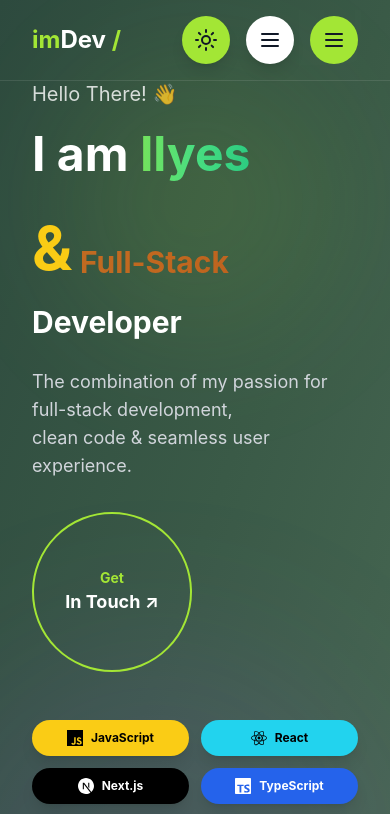
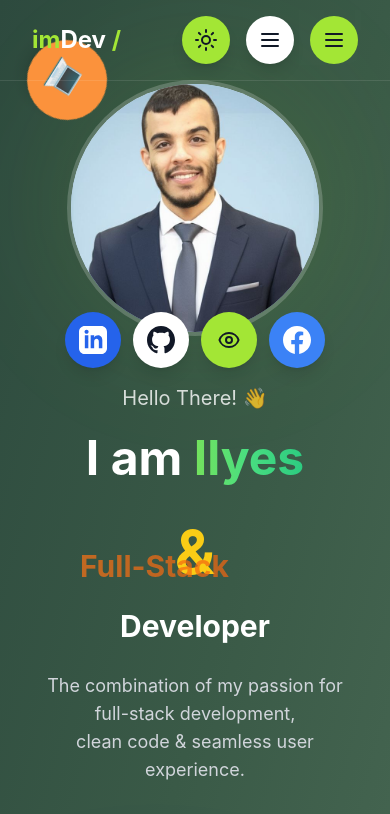
Before and after one commit to ilyes27dz/my-portfolio, a Next.js app: page / in a window 390 px wide. Shown: the top 814 px of the page. Built offline with nearby package versions, Linux system fonts and the light colour scheme.

Commit message:
Fix mobile photo display and About section layout

```diff
--- a/src/components/Hero.tsx
+++ b/src/components/Hero.tsx
@@ -86,7 +86,7 @@ export default function Hero() {
   return (
     <section
       ref={containerRef}
-      className={`relative min-h-screen flex items-center justify-between px-8 md:px-20 overflow-hidden ${bgGradient} pt-20 pb-32`}
+      className={`relative min-h-screen flex flex-col lg:flex-row items-center justify-center lg:justify-between px-8 md:px-20 overflow-hidden ${bgGradient} pt-20 pb-32`}
       id="home"
     >
       {/* Animated Background Circles */}
@@ -137,9 +137,10 @@ export default function Hero() {
         initial={{ opacity: 0, x: -100 }}
         animate={{ opacity: 1, x: 0 }}
         transition={{ duration: 1, delay: 0.5 }}
-        className="relative hidden lg:block z-10"
+        className="relative z-10 w-full flex justify-center lg:justify-start mb-12 lg:mb-0"
       >
         {/* Floating Decorations */}
+        <div className="relative">
           <motion.div
             animate={{ rotate: 360 }}
             transition={{ duration: 20, repeat: Infinity, ease: 'linear' }}
@@ -151,13 +152,13 @@ export default function Hero() {
           <motion.div
             animate={{ y: [0, -20, 0] }}
             transition={{ duration: 3, repeat: Infinity, ease: 'easeInOut' }}
-          className="absolute top-1/2 -left-20 w-16 h-16 bg-pink-500 rounded-full flex items-center justify-center shadow-lg"
+            className="absolute top-1/2 -left-20 w-16 h-16 bg-pink-500 rounded-full flex items-center justify-center shadow-lg hidden lg:flex"
           >
             <span className="text-2xl">▶️</span>
           </motion.div>
 
           {/* Your Photo */}
-        <div className={`relative w-96 h-96 rounded-full overflow-hidden border-4 ${
+          <div className={`relative w-64 h-64 md:w-80 md:h-80 lg:w-96 lg:h-96 rounded-full overflow-hidden border-4 ${
             theme === 'light' ? 'border-gray-200' : 'border-white/20'
           }`}>
             <div className="absolute inset-0 bg-gradient-to-b from-blue-100 to-blue-200" />
@@ -167,7 +168,7 @@ export default function Hero() {
               fill
               className="object-cover object-top"
               priority
-            sizes="384px"
+              sizes="(max-width: 768px) 256px, (max-width: 1024px) 320px, 384px"
             />
           </div>
 
@@ -203,7 +204,7 @@ export default function Hero() {
               </svg>
             </motion.a>
 
-{/* Download CV - يفتح في تاب جديد */}
+            {/* Download CV */}
             <motion.a
               href="/cv.pdf"
               target="_blank"
@@ -218,8 +219,7 @@ export default function Hero() {
               </svg>
             </motion.a>
 
-
-
+            {/* Facebook */}
             <motion.a
               href="https://facebook.com/ilyes.negh"
               target="_blank"
@@ -232,7 +232,6 @@ export default function Hero() {
                 <path d="M24 12.073c0-6.627-5.373-12-12-12s-12 5.373-12 12c0 5.99 4.388 10.954 10.125 11.854v-8.385H7.078v-3.47h3.047V9.43c0-3.007 1.792-4.669 4.533-4.669 1.312 0 2.686.235 2.686.235v2.953H15.83c-1.491 0-1.956.925-1.956 1.874v2.25h3.328l-.532 3.47h-2.796v8.385C19.612 23.027 24 18.062 24 12.073z"/>
               </svg>
             </motion.a>
-
           </div>
 
           <motion.button
@@ -240,7 +239,7 @@ export default function Hero() {
               const contactSection = document.getElementById('contact');
               if (contactSection) contactSection.scrollIntoView({ behavior: 'smooth' });
             }}
-          className={`absolute bottom-10 left-0 w-16 h-16 rounded-full flex items-center justify-center shadow-lg ${
+            className={`absolute bottom-10 left-0 w-16 h-16 rounded-full flex items-center justify-center shadow-lg hidden lg:flex ${
               theme === 'light' ? 'bg-gray-900' : 'bg-white'
             }`}
             whileHover={{ scale: 1.1, rotate: 90 }}
@@ -248,6 +247,7 @@ export default function Hero() {
           >
             <span className="text-2xl">✉️</span>
           </motion.button>
+        </div>
       </motion.div>
 
       {/* Right Content */}
@@ -258,7 +258,7 @@ export default function Hero() {
           transition={{ duration: 0.8 }}
           className="mb-4"
         >
-          <span className={`text-xl flex items-center gap-2 ${
+          <span className={`text-xl flex items-center gap-2 justify-center lg:justify-start ${
             theme === 'light' ? 'text-gray-600' : 'text-white/80'
           }`}>
             Hello There! 👋
@@ -269,7 +269,7 @@ export default function Hero() {
           initial={{ opacity: 0, y: 30 }}
           animate={{ opacity: 1, y: 0 }}
           transition={{ duration: 0.8, delay: 0.2 }}
-          className="text-5xl md:text-7xl font-bold mb-6 leading-tight"
+          className="text-5xl md:text-7xl font-bold mb-6 leading-tight text-center lg:text-left"
         >
           <span className={theme === 'light' ? 'text-gray-900' : 'text-white'}>I am </span>
           <motion.span
@@ -295,7 +295,7 @@ export default function Hero() {
           transition={{ duration: 0.8, delay: 0.4 }}
           className="text-3xl md:text-5xl font-bold mb-8 h-32"
         >
-          <div className="relative h-20 overflow-hidden flex items-center gap-3">
+          <div className="relative h-20 overflow-hidden flex items-center gap-3 justify-center lg:justify-start">
             <AnimatePresence mode="wait">
               {currentText > 0 && (
                 <motion.span
@@ -336,7 +336,7 @@ export default function Hero() {
             </AnimatePresence>
           </div>
 
-          <div className={`mt-4 ${theme === 'light' ? 'text-gray-900' : 'text-white'}`}>
+          <div className={`mt-4 text-center lg:text-left ${theme === 'light' ? 'text-gray-900' : 'text-white'}`}>
             Developer
           </div>
         </motion.div>
@@ -345,10 +345,9 @@ export default function Hero() {
           initial={{ opacity: 0 }}
           animate={{ opacity: 1 }}
           transition={{ duration: 1, delay: 0.6 }}
-          className={`text-lg mb-8 max-w-2xl ${
+          className={`text-lg mb-8 max-w-2xl text-center lg:text-left ${
             theme === 'light' ? 'text-gray-700' : 'text-gray-300'
-          }`}
-        >
+          }`}>
           The combination of my passion for full-stack development,
           <br />
           clean code & seamless user experience.
@@ -359,11 +358,11 @@ export default function Hero() {
           initial={{ opacity: 0, y: 20 }}
           animate={{ opacity: 1, y: 0 }}
           transition={{ duration: 0.8, delay: 0.8 }}
-          className="mb-12"
+          className="mb-12 flex justify-center lg:justify-start"
         >
           <motion.a
             href="/contact"
-            className="relative w-40 h-40 rounded-full border-2 border-lime-400 flex items-center justify-center cursor-pointer group inline-flex"
+            className="relative w-40 h-40 rounded-full border-2 border-lime-400 flex items-center justify-center cursor-pointer group"
             whileHover={{ scale: 1.1, rotate: 10 }}
           >
             <div className="text-center">
@@ -398,9 +397,6 @@ export default function Hero() {
           ))}
         </motion.div>
       </motion.div>
-
-
     </section>
-
   );
 }
```
Lines whose indentation alone changed are shown as unchanged.
